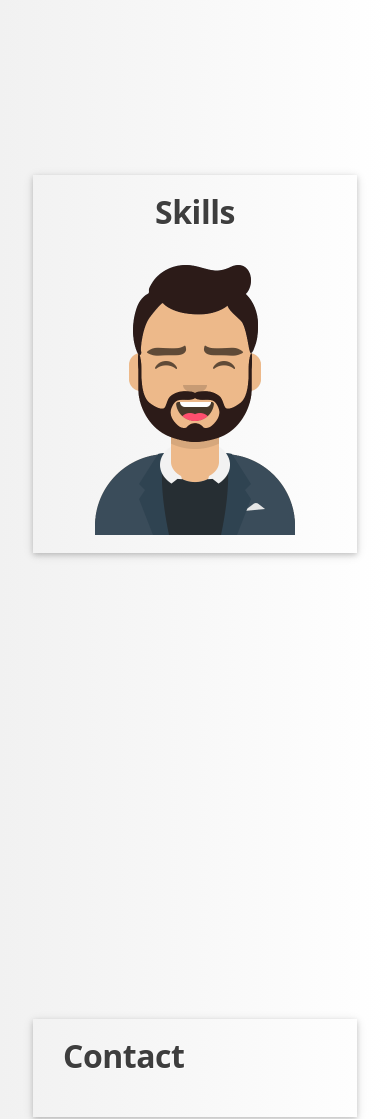
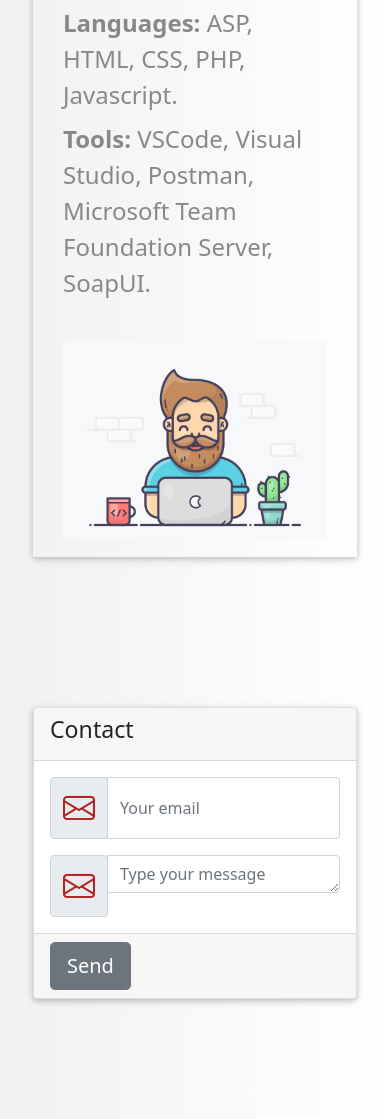
Before and after one commit to DoneyRodriguezVasquez/DoneyRodriguezVasquez.github.io, a plain HTML site: page index.html in a window 390 px wide. Shown: the part 2971-4090 px from the top of the page. Drawn offline with nearby package versions, Linux system fonts and the light colour scheme.

Commit message:
adding styles and section

```diff
--- a/css/styles.css
+++ b/css/styles.css
@@ -55,6 +55,12 @@ body {
     box-shadow: 0 2px 5px 0 rgba(0,0,0,0.16),0 2px 10px 0 rgba(0,0,0,0.12);
 }
 
+.card {
+    margin-left: 5%;
+    margin-right: 5%;
+    box-shadow: 0 2px 5px 0 rgba(0,0,0,0.16),0 2px 10px 0 rgba(0,0,0,0.12);
+}
+
 .bi {
     color:#b22222;
     font-size: 32px;
--- a/index.html
+++ b/index.html
@@ -52,12 +52,6 @@
                                 </a>
                             </li>
                             <li class="nav-item">
-                                <a class="nav-link d-flex flex-column btn btn-floating btn-outline-light" href="#skills">
-                                    <i class="bi bi-trophy"></i>
-                                    <span class="d-none d-sm-inline">Skills</span>
-                                </a>
-                            </li>
-                            <li class="nav-item">
                                 <a class="nav-link d-flex flex-column btn btn-floating btn-outline-light" href="#contact">
                                     <i class="bi bi-envelope"></i>
                                     <span class="d-none d-sm-inline">Contact</span>
@@ -94,7 +88,8 @@
                         <dd style="color:#b22222; font-weight: 700;">Innotec</dd>
                         <dd>2019 - Present</dd>
                         <dd>Business intelligence consultant</dd>
-                        <dd></dd>
+                        <dd><strong>Languages:</strong> T-SQL, HTML, CSS, Python.</dd>
+                        <dd><strong>Tools:</strong> SQL Server, VSCode, Visual Studio, Git, SQL Management Studio, Jira, SSIS, SSAS, PEGA Marketing</dd>
                     </dl>
                     <br>
                     <dl>
@@ -102,6 +97,8 @@
                         <dd style="color:#b22222; font-weight: 700;">Grupo Mas</dd>
                         <dd>2018-219</dd>
                         <dd>Web Developer</dd>
+                        <dd><strong>Languages:</strong> ASP, HTML, CSS, PHP, Javascript.</dd>
+                        <dd><strong>Tools:</strong> VSCode, Visual Studio, Postman, Microsoft Team Foundation Server, SoapUI.   </dd>
                     </dl>
                     <br>
                 </div>
@@ -110,23 +107,35 @@
                 </div>
             </div>
         </section>
-        <!-- Section Resume-->
-        <section class="sections" id="skills">
-            <div class="row box">
-                <h2 style="text-align: center;">Skills</h2>
-
-                <div class="col-md-6 col-sm-6">
-                </div>
-                <div class="col-md-6 col-sm-6">
-                    <img src="./img/avatar.png" class="image featured" alt="">
-                </div>
-            </div>
-        </section>
         <!-- Section Contact-->
         <section class="sections" id="contact">
-            <div class="row box">
-                <div class="col-md-12 col-sm-6 text-white">
-                    <h2>Contact</h2>
+            <div class="card card-primary">
+                <div class="card-header">
+                    <h3 class="card-title">Contact</h3>
+                </div>
+                <div class="card-body">
+                    <form action="https://formspree.io/f/mzbyawpw" method="POST">
+                        <input type="hidden" name="_subject" value="Contact request from personal website">
+                        <div class="input-group mb-3">
+                            <div class="input-group-prepend">
+                                <span class="input-group-text">
+                                    <i class="bi bi-envelope"></i>
+                                </span>
+                            </div>
+                            <input class="form-control" type="email" placeholder="Your email" name="_replyto">
+                        </div>
+                        <div class="input-group">
+                            <div class="input-group-prepend">
+                                <span class="input-group-text">
+                                    <i class="bi bi-envelope"></i>
+                                </span>
+                            </div>
+                            <textarea class="form-control mb-4" rows="1" placeholder="Type your message" name="message"></textarea>
+                        </div>
+                    </form>
+                </div>
+                <div class="card-footer">
+                    <button class="btn btn-block btn-secondary btn-lg" type="submit">Send</button>
                 </div>
             </div>
         </section>
@@ -134,21 +143,19 @@
     <footer class="bg-dark text-center text-white">
         <!-- Grid container -->
         <div class="container p-4 pb-0">
+            <div class="text-center">
+                <p>Find me on social networks.</p>
+            </div>
           <!-- Section: Social media -->
           <section class="mb-4">
 
-            <!-- Google -->
-            <a class="btn btn-outline-light btn-floating m-1" style="border:0;" href="#!" role="button"
-              ><i class="bi bi-google"></i
-            ></a>
-
             <!-- Linkedin -->
-            <a class="btn btn-outline-light btn-floating m-1" style="border:0;" href="#!" role="button"
+            <a class="btn btn-outline-light btn-floating m-1" style="border:0;" href="https://www.linkedin.com/in/doneyantoniorodriguezvasquez" role="button"
               ><i class="bi bi-linkedin"></i
             ></a>
 
             <!-- Github -->
-            <a class="btn btn-outline-light btn-floating m-1" style="border:0;" href="#!" role="button"
+            <a class="btn btn-outline-light btn-floating m-1" style="border:0;" href="https://github.com/DoneyRodriguezVasquez" role="button"
               ><i class="bi bi-github"></i
             ></a>
           </section>
@@ -158,8 +165,7 @@
 
         <!-- Copyright -->
         <div class="text-center p-3" style="background-color: rgba(0, 0, 0, 0.2);">
-          © 2020 Copyright:
-          <a class="text-white" href="https://mdbootstrap.com/">MDBootstrap.com</a>
+          © 2021 Doney Antonio Rodríguez Vásquez.
         </div>
         <!-- Copyright -->
       </footer>
```
